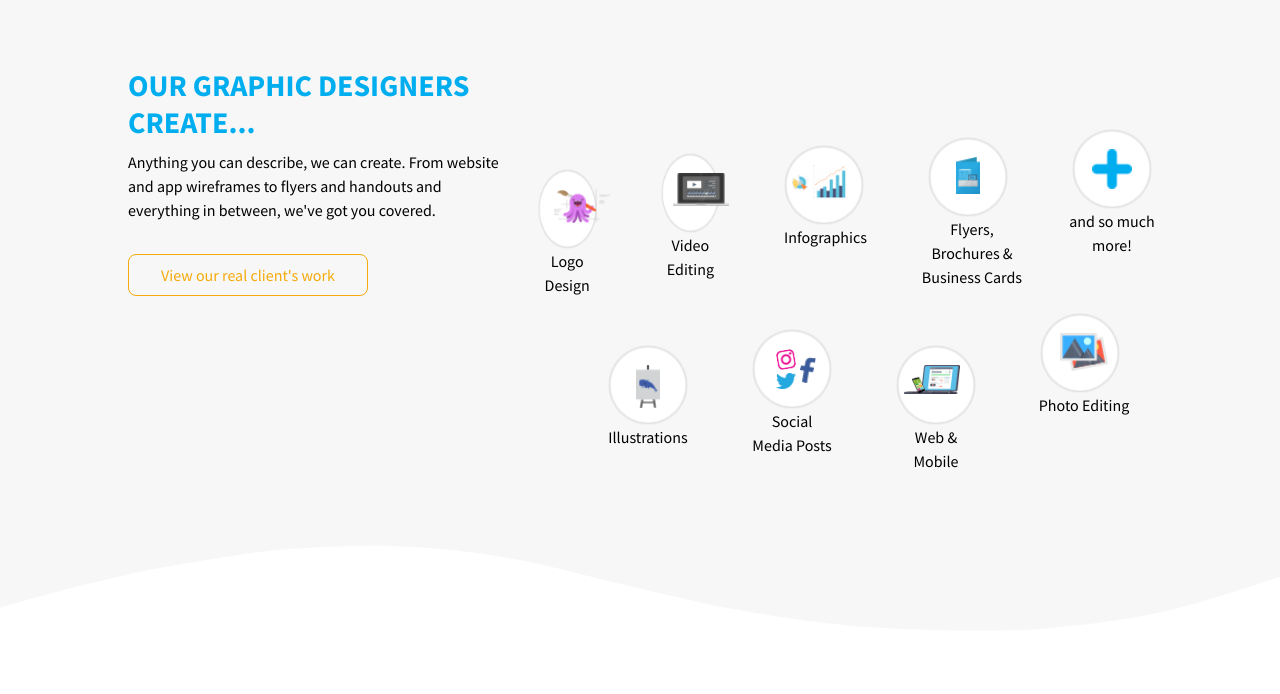
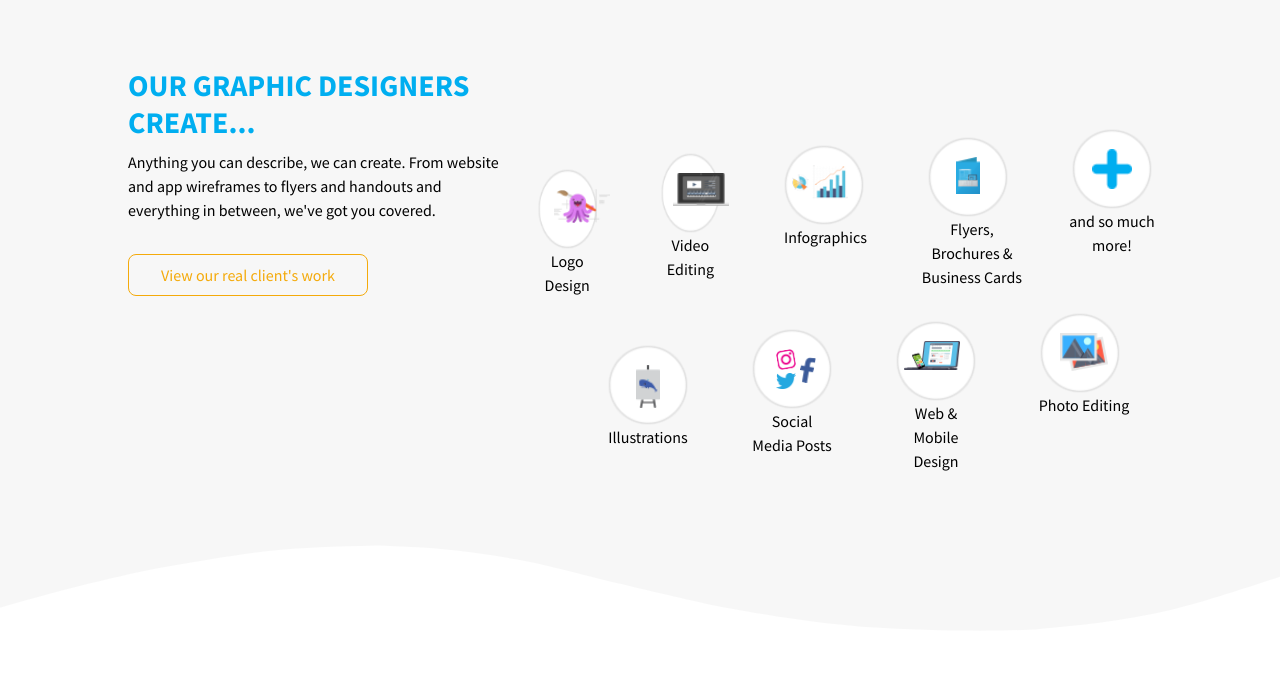
Before and after one commit to Dxdiag14/delesign, a plain HTML site: page index.html in a window 1280 px wide. Shown: the part 522-1216 px from the top of the page. Drawn offline with nearby package versions, Linux system fonts and the light colour scheme.

Commit message:
polishing

```diff
--- a/index.html
+++ b/index.html
@@ -189,12 +189,12 @@
               <img src="assets/6.png" alt="logo-design" class="w-5 absolute top-5 left-6">
               <img src="assets/7.png" alt="logo-design" class="w-5 absolute top-11 left-6">
               <img src="assets/8.png" alt="logo-design" class="w-4 absolute top-7 left-12">
-              <p class="leading-normal mb-8 text-black lg:block hidden  hover:text-[#00AEF0]">
+              <p class="leading-normal mb-8 text-black lg:block hidden hover:text-[#00AEF0]">
                 Social Media Posts
               </p>
             </div>
 
-            <div class="w-full md:w-20 relative lg:-mt-6hover:border-transparent transition ease-in duration-200 transform hover:-translate-y-1 active:translate-y-0" >
+            <div class="w-full md:w-20 relative lg:-mt-6 hover:border-transparent transition ease-in duration-200 transform hover:-translate-y-1 active:translate-y-0" >
               <img src="assets/circle.png" class="h-20" />
               <img src="assets/9.png" alt="logo-design" class="w-14 absolute top-5 left-2">
               <p class="leading-normal mb-8 text-black lg:block hidden hover:text-[#00AEF0]">
```
